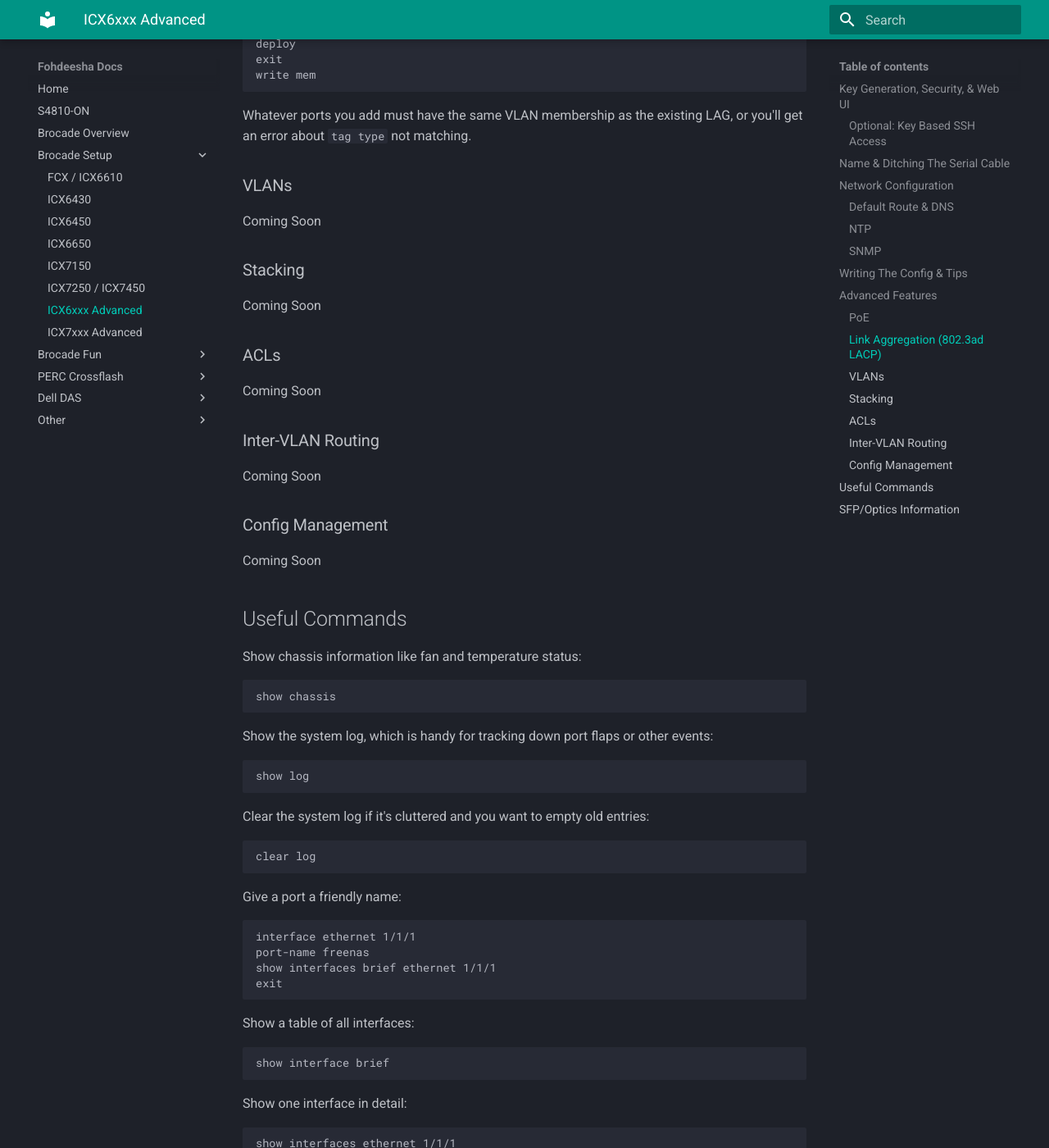
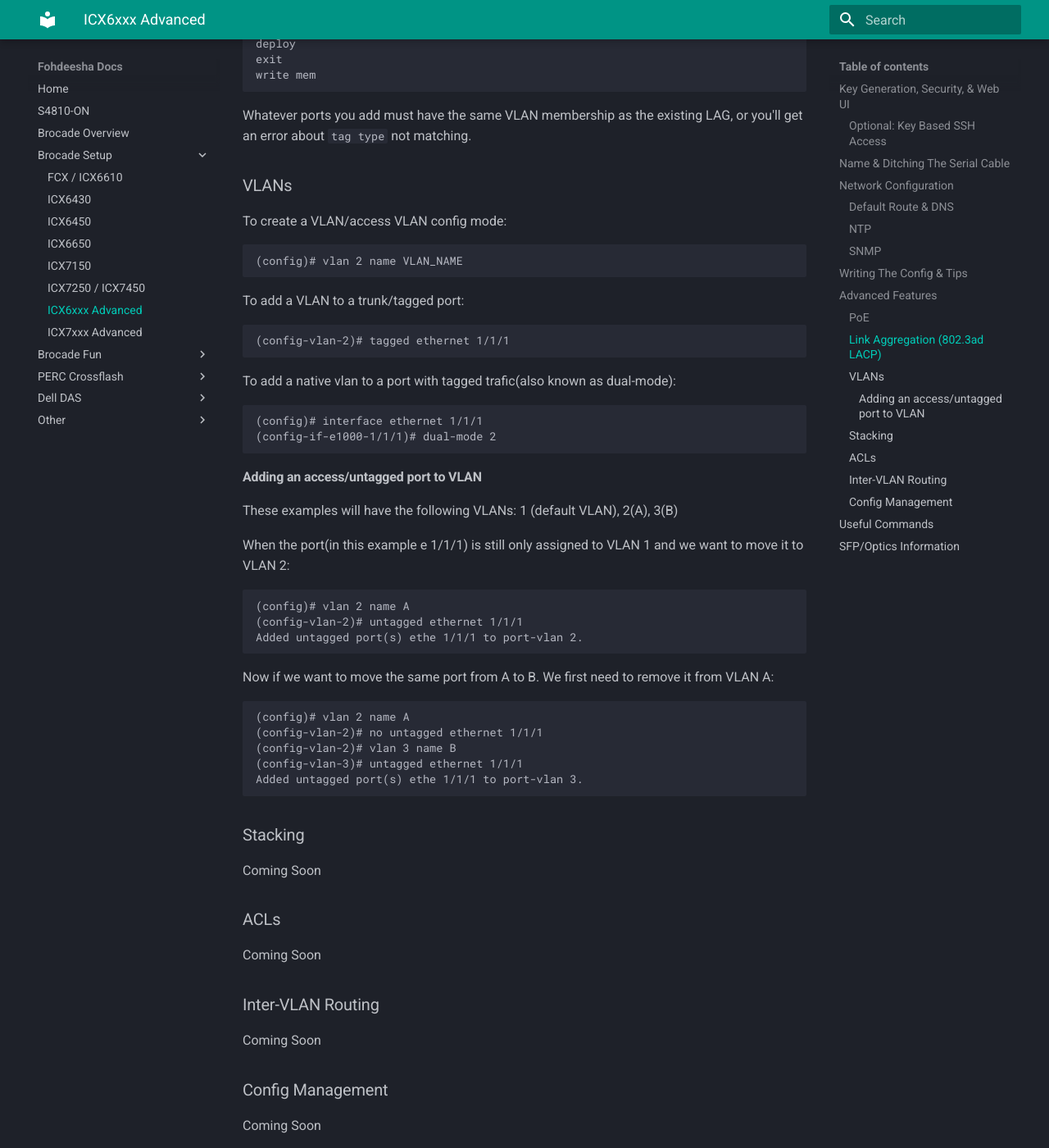
Before and after one commit to Fohdeesha/lab-docu, an MkDocs documentation site: the page built from docs/icx6xxx-adv.md, in a window 1280 px wide and 1400 px high, scrolled down 7091 px. Shown: the whole window at 82% size. Built offline with MkDocs 1.6.1 and Material for MkDocs 9.7.7, drawn with Linux system fonts in a browser that asks for light colours.

Commit message:
Added information on VLAN management
Added information marked as "Comming soon"

````diff
--- a/docs/icx6xxx-adv.md
+++ b/docs/icx6xxx-adv.md
@@ -290,8 +290,36 @@
 Whatever ports you add must have the same VLAN membership as the existing LAG, or you'll get an error about `tag type` not matching.
 
 ### VLANs
-Coming Soon
+To create a VLAN/access VLAN config mode:
+```
+(config)# vlan 2 name VLAN_NAME
+```
+To add a VLAN to a trunk/tagged port:
+```
+(config-vlan-2)# tagged ethernet 1/1/1
+```
+To add a native vlan to a port with tagged trafic(also known as dual-mode):
+```
+(config)# interface ethernet 1/1/1
+(config-if-e1000-1/1/1)# dual-mode 2
+```
+#### Adding an access/untagged port to VLAN
+These examples will have the following VLANs: 1 (default VLAN), 2(A), 3(B)
 
+When the port(in this example e 1/1/1) is still only assigned to VLAN 1 and we want to move it to VLAN 2:
+```
+(config)# vlan 2 name A
+(config-vlan-2)# untagged ethernet 1/1/1
+Added untagged port(s) ethe 1/1/1 to port-vlan 2.
+```
+Now if we want to move the same port from A to B. We first need to remove it from VLAN A:
+```
+(config)# vlan 2 name A
+(config-vlan-2)# no untagged ethernet 1/1/1
+(config-vlan-2)# vlan 3 name B
+(config-vlan-3)# untagged ethernet 1/1/1
+Added untagged port(s) ethe 1/1/1 to port-vlan 3.
+```
 ### Stacking
 Coming Soon
 
````
